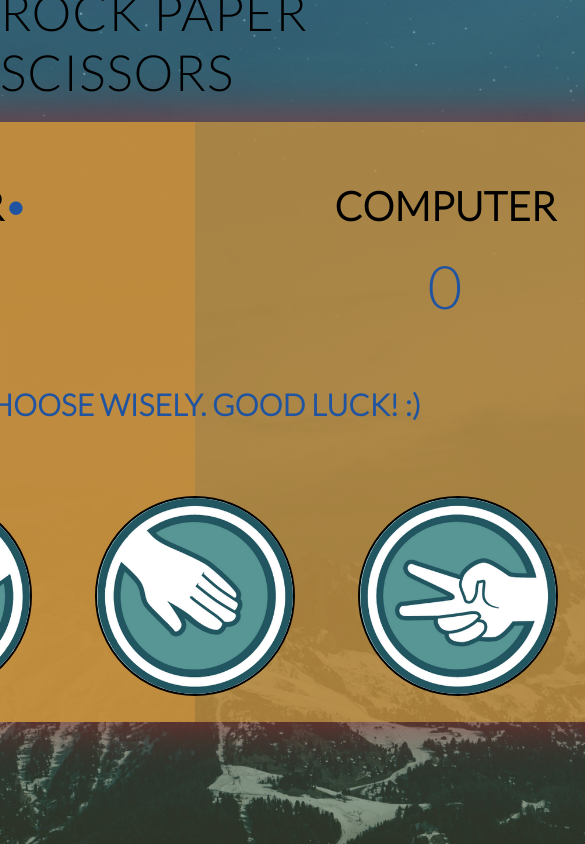
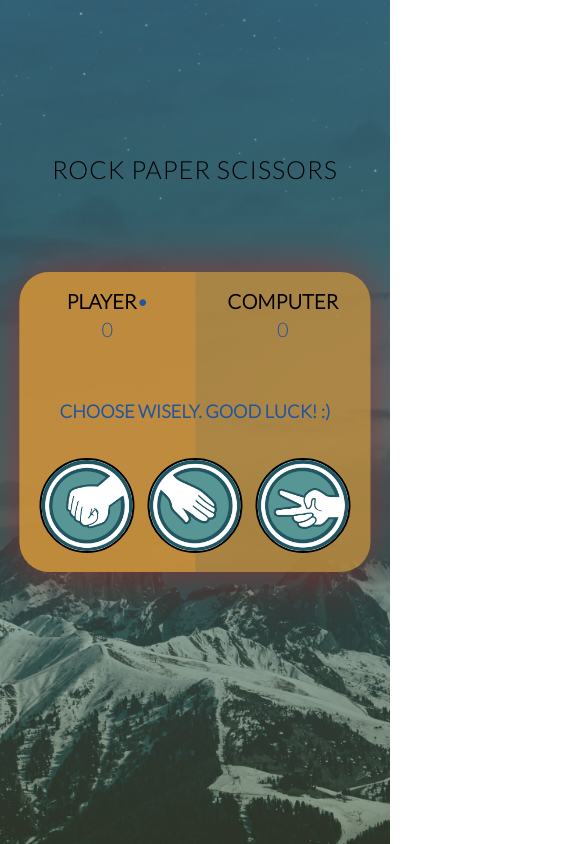
Before and after one commit to Jahoob/Rock-paper-scissors, a plain HTML site: page index.html in a window 390 px wide. Shown: the top 844 px of the page, 585 px wide, since content can reach past the window. Drawn offline with Linux system fonts and the light colour scheme.

Commit message:
fixed responsivity

```diff
--- a/script.js
+++ b/script.js
@@ -22,7 +22,7 @@ function convertToWord(letter) {
 }
 
 function win(playerChoice, computerChoice) {
-    const smallPlayerScore = 'user'.fontsize(3).sup();
+    const smallPlayerScore = 'player'.fontsize(3).sup();
     const smallComputerScore = 'comp'.fontsize(3).sup();
     const playerChoice_div = document.getElementById(playerChoice);
     playerScore++;
@@ -34,7 +34,7 @@ function win(playerChoice, computerChoice) {
 }
 
 function lose(playerChoice, computerChoice) {
-    const smallPlayerScore = 'user'.fontsize(3).sup();
+    const smallPlayerScore = 'player'.fontsize(3).sup();
     const smallComputerScore = 'comp'.fontsize(3).sup();
     // const playerChoice_div = document.getElementById(playerChoice);
     computerScore++;
@@ -47,7 +47,7 @@ function lose(playerChoice, computerChoice) {
 
 function draw(playerChoice, computerChoice) {
     // const playerChoice_div = document.getElementById(playerChoice);
-    const smallPlayerScore = 'user'.fontsize(3).sup();
+    const smallPlayerScore = 'player'.fontsize(3).sup();
     const smallComputerScore = 'comp'.fontsize(3).sup();
     outcome.innerHTML = `${convertToWord(playerChoice)}${smallPlayerScore} equals ${convertToWord(computerChoice)}${smallComputerScore}. It's a draw!`;
     // playerChoice_div.classList.add('gray-glow');
@@ -83,7 +83,10 @@ function main() {
 
 main();
 
-
+let h1 = document.getElementById('outcome');
+h1.insertAdjacentHTML('afterend',
+    '<p class="result">PLAYE111</p>');
+document.write(smallPlayerScore.fontsize(1));
 
 
 
--- a/style.css
+++ b/style.css
@@ -15,7 +15,8 @@ body {
 }
 
 .content {
-    width: 1000px;
+    width: 90%;
+    max-width: 1300px;
     position: absolute;
     display: flex;
     align-items: center;
@@ -39,17 +40,6 @@ body {
     transform: translate(-50%, -50%);
     z-index: 1000;
 }
-
-/* .headline span {
-    position: absolute;
-    display: block;
-    font-size: 30px;
-    letter-spacing: normal;
-    left: 50%;
-    margin-top: 30px;
-    margin-right: -50%;
-    transform: translate(-50%, -50%);
-} */
 
 .player-0,
 .player-1 {
@@ -104,7 +94,7 @@ body {
     width: 200px;
     margin: 350px 30px 0px;
     border: 2px solid black;
-    border-radius: 290px;
+    border-radius: 100%;
     cursor: pointer;
     background-image: linear-gradient(135deg, #a8edea 0%, #fed6e3 100%);
 }
@@ -112,13 +102,13 @@ body {
 .icons img:hover {
     border: 2px dashed black;
     box-shadow: 0 0 10px rgba(255,255,255,1),
-    0 0 20px rgba(255,255,255,1),
-    0 0 30px rgba(255,255,255,1),
-    0 0 0 75px rgba(255,255,255,0.05),
-    0 0 0 60px rgba(255,255,255,0.05),
+    0 0 15px rgba(255,255,255,1),
+    0 0 25px rgba(255,255,255,1),
+    0 0 0 65px rgba(255,255,255,0.05),
     0 0 0 50px rgba(255,255,255,0.05),
     0 0 0 40px rgba(255,255,255,0.05),
-    0 0 0 30px rgba(255,255,255,0.05);
+    0 0 0 32px rgba(255,255,255,0.05),
+    0 0 0 25px rgba(255,255,255,0.05);
     transition: 0.3s;
 }
 
@@ -140,3 +130,230 @@ body {
     border: 4px solid #464646;
     box-shadow: 0 0 10px #25292b;
 }
+
+@media  (max-width: 1200px) {
+    .content {
+        max-width: 1000px;
+    }
+    .headline {
+        font-size: 40px;
+        top: 10%;
+    }
+    .player-0,
+    .player-1 {
+        height: 550px;
+        padding: 45px;
+    }
+    .player-name {
+        font-size: 35px;
+        margin-top: 2px;
+        margin-bottom: 4px;
+    }
+    .player-score {
+        font-size: 40px;
+    }
+    .outcome {
+        font-size: 25px;
+    }
+    .icons img {
+        height: 180px;
+        width: 180px;
+        margin: 320px 20px 0px;
+    }
+    .icons img:hover {
+        box-shadow: 0 0 5px rgba(255,255,255,1),
+        0 0 10px rgba(255,255,255,1),
+        0 0 15px rgba(255,255,255,1),
+        0 0 0 35px rgba(255,255,255,0.05),
+        0 0 0 30px rgba(255,255,255,0.05),
+        0 0 0 25px rgba(255,255,255,0.05),
+        0 0 0 20px rgba(255,255,255,0.05),
+        0 0 0 15px rgba(255,255,255,0.05);
+        transition: 0.3s;
+    }
+    .result {
+        font-size: 5px;
+    }
+    }
+
+@media  (max-width: 992px) {
+    .content {
+        max-width: 900px;
+    }
+    .headline {
+        font-size: 35px;
+        top: 10%;
+    }
+    .player-0,
+    .player-1 {
+        height: 500px;
+        padding: 25px;
+    }
+     .player-name {
+        font-size: 30px;
+        margin-top: 10px;
+        margin-bottom: 4px;
+    }
+    .player-score {
+        font-size: 25px;
+    }
+    .outcome {
+        font-weight: 900;
+    }
+    .icons img {
+        height: 180px;
+        width: 180px;
+        margin: 280px 15px 0px;
+    }
+    .icons img:hover {
+        box-shadow: 0 0 5px rgba(255,255,255,1),
+        0 0 10px rgba(255,255,255,1),
+        0 0 15px rgba(255,255,255,1),
+        0 0 0 35px rgba(255,255,255,0.05),
+        0 0 0 30px rgba(255,255,255,0.05),
+        0 0 0 25px rgba(255,255,255,0.05),
+        0 0 0 20px rgba(255,255,255,0.05),
+        0 0 0 15px rgba(255,255,255,0.05);
+        transition: 0.3s;
+    }
+    .result {
+        font-size: 5px;
+    }
+    }
+
+@media  (max-width: 768px) {
+    .content {
+        max-width: 700px;
+    }
+    .headline {
+        font-size: 35px;
+        top: 10%;
+    }
+    .player-0,
+    .player-1 {
+        height: 400px;
+        padding: 25px;
+    }
+    .player-name {
+        font-size: 25px;
+        margin-top: 2px;
+        margin-bottom: 4px;
+    }
+    .player-score {
+        font-size: 30px;
+    }
+    .outcome {
+        font-size: 20px;
+    }
+    .icons img {
+        height: 130px;
+        width: 130px;
+        margin: 200px 20px 0px;
+    }
+    .icons img:hover {
+        box-shadow: 0 0 5px rgba(255,255,255,1),
+        0 0 10px rgba(255,255,255,1),
+        0 0 15px rgba(255,255,255,1),
+        0 0 0 35px rgba(255,255,255,0.05),
+        0 0 0 30px rgba(255,255,255,0.05),
+        0 0 0 25px rgba(255,255,255,0.05),
+        0 0 0 20px rgba(255,255,255,0.05),
+        0 0 0 15px rgba(255,255,255,0.05);
+        transition: 0.3s;
+    }
+    .result {
+        font-size: 5px;
+    }
+}
+
+@media  (max-width: 576px) {
+.content {
+    max-width: 500px;
+}
+.headline {
+    font-size: 35px;
+    top: 20%;
+}
+.player-0,
+.player-1 {
+    height: 300px;
+    padding: 15px;
+}
+.player-name {
+    font-size: 20px;
+    margin-top: 2px;
+    margin-bottom: 4px;
+}
+.player-score {
+    font-size: 20px;
+}
+.outcome {
+    font-weight: 900;
+    font-size: 18px;
+}
+.icons img {
+    height: 110px;
+    width: 110px;
+    margin: 170px 5px 0px;
+}
+.icons img:hover {
+    box-shadow: 0 0 5px rgba(255,255,255,1),
+    0 0 10px rgba(255,255,255,1),
+    0 0 15px rgba(255,255,255,1),
+    0 0 0 35px rgba(255,255,255,0.05),
+    0 0 0 30px rgba(255,255,255,0.05),
+    0 0 0 25px rgba(255,255,255,0.05),
+    0 0 0 20px rgba(255,255,255,0.05),
+    0 0 0 15px rgba(255,255,255,0.05);
+    transition: 0.3s;
+}
+.result {
+    font-size: 5px;
+}
+}
+
+@media  (max-width: 480px) {
+    .content {
+        max-width: 400px;
+    }
+    .headline {
+        font-size: 25px;
+        top: 20%;
+    }
+    .player-0,
+    .player-1 {
+        height: 300px;
+        padding: 15px;
+    }
+    .player-name {
+        font-size: 20px;
+        margin-top: 2px;
+        margin-bottom: 4px;
+    }
+    .player-score {
+        font-size: 20px;
+    }
+    .outcome {
+        font-weight: 900;
+        font-size: 18px;
+    }
+    .icons img {
+        height: 95px;
+        width: 95px;
+        margin: 170px 5px 0px;
+    }
+    .icons img:hover {
+        box-shadow: 0 0 5px rgba(255,255,255,1),
+        0 0 10px rgba(255,255,255,1),
+        0 0 15px rgba(255,255,255,1),
+        0 0 0 35px rgba(255,255,255,0.05),
+        0 0 0 30px rgba(255,255,255,0.05),
+        0 0 0 25px rgba(255,255,255,0.05),
+        0 0 0 20px rgba(255,255,255,0.05),
+        0 0 0 15px rgba(255,255,255,0.05);
+        transition: 0.3s;
+    }
+    .result {
+        font-size: 5px;
+    }
+    }
```
Also changed, not shown: index.html (+2 -1 lines).
